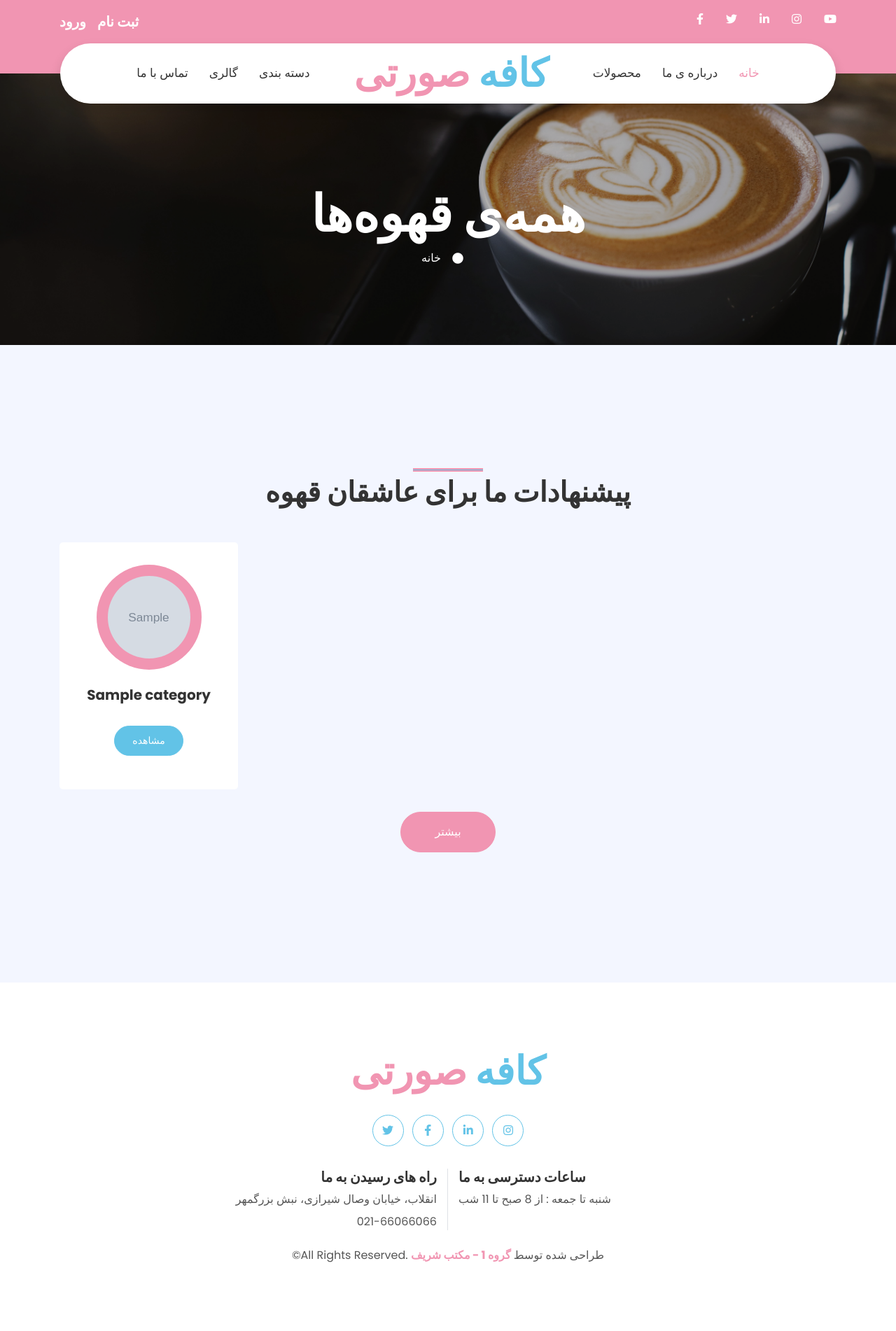
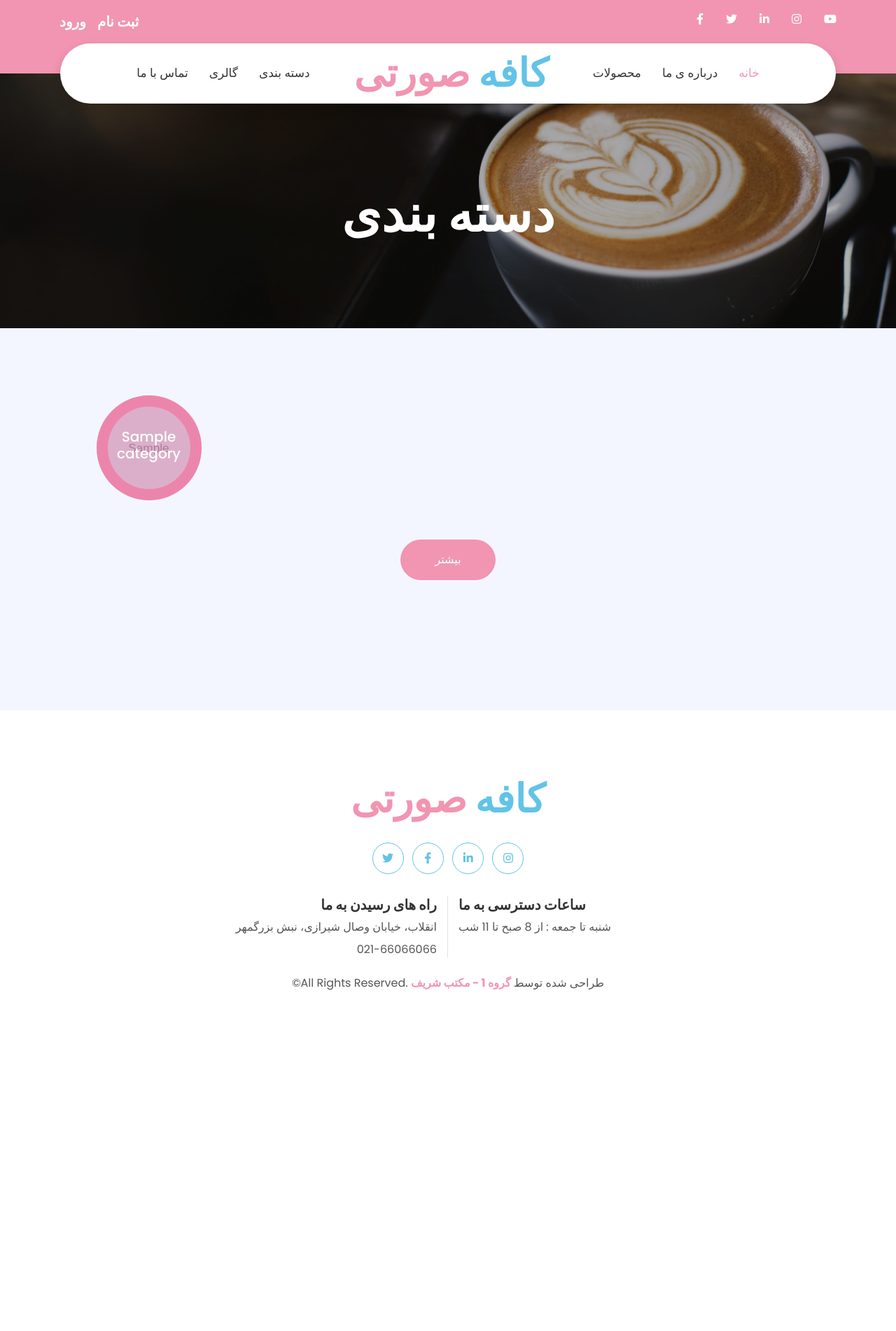
Before and after one commit to ZeinabMoghadamnia/Cafe_GW, a Django app: page /category/ in a window 1280 px wide. Shown: the whole page at 70% size. After the commit the page ends 1415 px from the top, so only its background shows below. Run offline with Django 4.2, Linux system fonts and the light colour scheme; tables that the repository leaves empty hold one stand-in row (values such as "Sample post"); grey boxes marked "Sample" are stand-in pictures; some libraries are stand-ins or nearby versions.

Commit message:
[Cafe_GW]|[#7]|templates updated

```diff
--- a/cafemenu/templates/cafemenu/category_list.html
+++ b/cafemenu/templates/cafemenu/category_list.html
@@ -7,14 +7,9 @@
 
 
 {% block content %}
-<div class="jumbotron jumbotron-fluid page-header" style="margin-bottom: 90px;">
+<div class="jumbotron jumbotron-fluid page-header mb-3">
     <div class="container text-center py-5">
-        <h1 class="text-white display-3 mt-lg-5">همه‌ی قهوه‌ها</h1>
-        <div class="d-inline-flex align-items-center text-white">
-            <p class="m-0"><a class="text-white" href="#">خانه</a></p>
-            <i class="fa fa-circle px-3"></i>
-            {% comment %} <p class="m-0">همه‌ی محصولات</p> {% endcomment %}
-        </div>
+        <h1 class="text-white display-3 mt-lg-5">دسته بندی</h1>
     </div>
 </div>
 <!-- Header End -->
@@ -23,33 +18,26 @@
 <!-- Products Start -->
 <div class="container-fluid py-5">
     <div class="container py-5">
-        <div class="row justify-content-center">
-            <div class="col-lg-6">
-                <h1 class="section-title position-relative text-center mb-5">پیشنهادات ما برای عاشقان قهوه</h1>
+        <div class="row d-flex align-items-center text-center">
+            {% for item in category %}
+            <div class="col-lg-3 col-md-6 mb-4 pb-2 d-flex flex-column align-items-center text-center">
+                <div class="product-item d-flex flex-column text-center rounded mx-3">
+                    <div class="position-relative bg-primary rounded-circle mt-n3 mb-4 p-3"
+                        style="width: 150px; height: 150px;">
+                        <img class="rounded-circle w-100 h-100" src="{{ item.sub_image.url }}"
+                            alt="{{ item.category_name }}" style="object-fit: cover;">
+                        <a href="{% url 'category_detail' slug=item.slug %}"
+                            class="d-flex align-items-center justify-content-center carousel-caption rounded-circle w-100 h-100"
+                            style="background-color: rgba(227, 112, 162, 0.409);">
+                            <h5 class="fs-5 text-light">{{ item.category_name }}</h5>
+                        </a>
                     </div>
                 </div>
-        <div class="row">
-    {% for item in category %}
-        <div class="col-lg-3 col-md-6 mb-4 pb-2">
-            <div class="product-item d-flex flex-column align-items-center text-center bg-light rounded py-5 px-3">
-                {% comment %} <div class="bg-primary mt-n5 py-3" style="width: 80px;">
-                    <h4 class="font-weight-bold text-white mb-0">{{item.price}}$</h4>
-                </div> {% endcomment %}
-                <div class="position-relative bg-primary rounded-circle mt-n3 mb-4 p-3" style="width: 150px; height: 150px;">
-                {% comment %} {% for image in item.image.all %}
-                    {% if forloop.counter < 2 %}
-                        <img class="rounded-circle w-100 h-100" src="{{ image.sub_image.url }}" alt="{{ item_name }}" style="object-fit: cover;">
-                    {% endif %}
-                {% endfor %} {% endcomment %}
-                <img class="rounded-circle w-100 h-100" src="{{ item.sub_image.url }}" alt="{{ item.category_name }}" style="object-fit: cover;">
             </div>
-                <h5 class="font-weight-bold mb-4">{{item.category_name}}</h5>
-                <h1>{{item.create_at}}</h1>
-                <a href="{% url 'category_detail' slug=item.slug %}" class="btn btn-sm btn-secondary">مشاهده</a>
+            {% endfor %}
+
         </div>
-        </div>
-        {% comment %} <h1>{{item.item_name}}</h1> {% endcomment %}
-    {% endfor %}
+        <div class="row d-flex align-items-center text-center"></div>
         <div class="col-12 text-center">
             <a href="#" class="btn btn-primary py-3 px-5">بیشتر</a>
         </div>
@@ -57,8 +45,3 @@
     </div>
 </div>
 {% endblock %}
-{% comment %} {% endblock %}
-    {% for title in category  %}
-        <h1>{{title.category_name}}</h1>
-    {% endfor %}
-{% endblock %} {% endcomment %}
```
Lines whose indentation alone changed are shown as unchanged.
